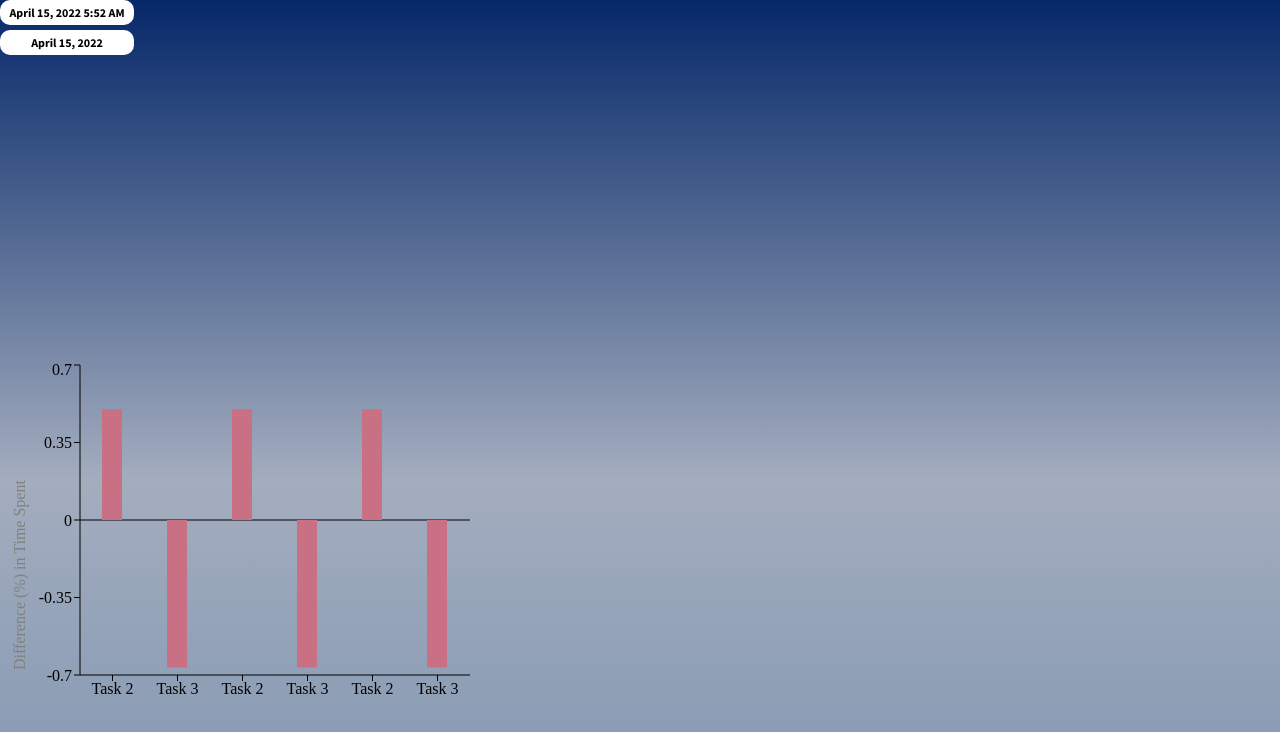
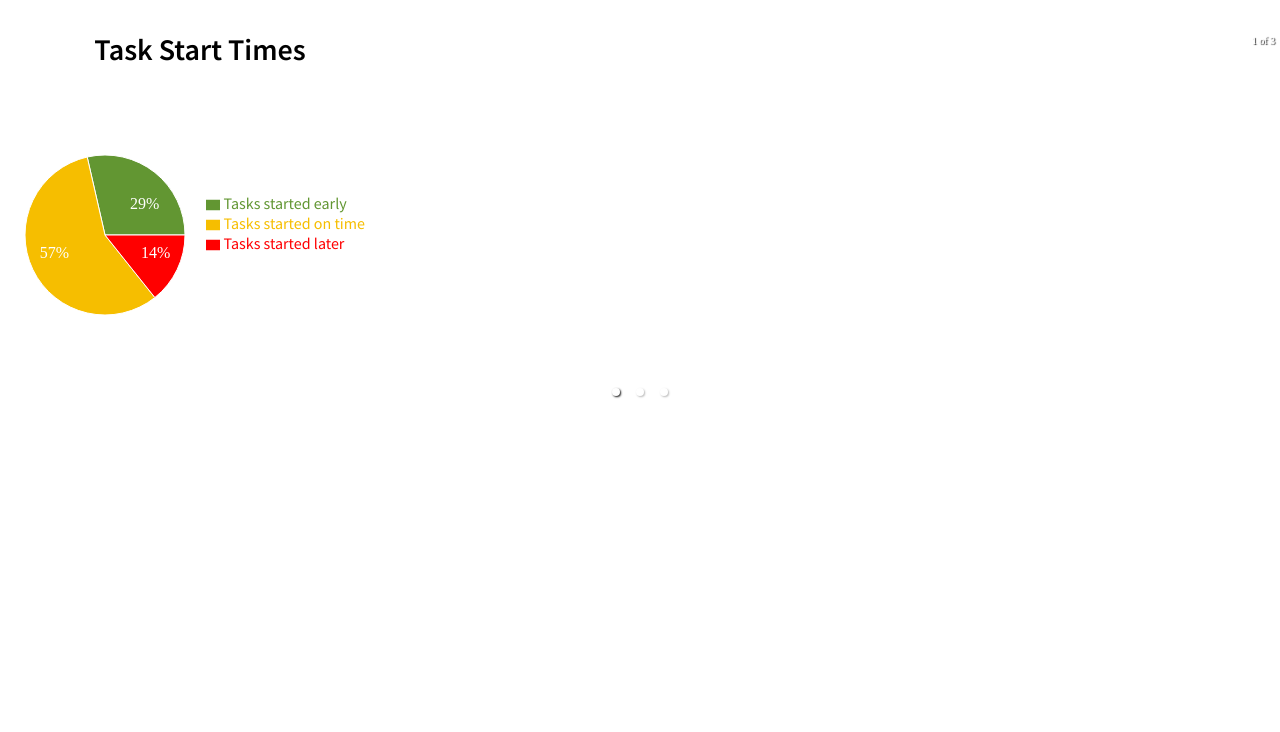
Before and after one commit to utmgdsc/UTimeManager, a React (Create React App) app in the folder client/: page /insights in a window 1280 px wide. Shown: the top 732 px of the page. Built offline with nearby package versions, Linux system fonts and the light colour scheme.

Commit message:
Complete TaskStatusChart (#37)
* Complete TaskStatusChart

* Resolve Complete TaskStatusChart PR Changes

* Update Carousel.js

* Update TaskStatusChart.js

Co-authored-by: Chris Lim <hello@hiimchrislim.co>

```diff
--- a/client/package.json
+++ b/client/package.json
@@ -15,6 +15,7 @@
     "react-datepicker": "^4.7.0",
     "react-dom": "^17.0.2",
     "react-icons": "^4.3.1",
+    "react-responsive-carousel": "^3.2.23",
     "react-router-dom": "6",
     "react-scripts": "5.0.0",
     "recharts": "^2.1.9",
--- a/client/src/App.js
+++ b/client/src/App.js
@@ -7,6 +7,7 @@ import CalendarPage from "./pages/CalendarPage/CalendarPage.js";
 import TaskHistoryPage from "./pages/TaskHistoryPage/TaskHistoryPage.js";
 import InsightsPage from "./pages/InsightsPage/InsightsPage.js";
 import TaskFormPage from "./pages/TaskFormPage/TaskFormPage.js";
+
 
 const App = () => {
   return (
--- /dev/null
+++ b/client/src/components/Carousel/Carousel.js
@@ -0,0 +1,111 @@
+import React from "react";
+import styles from "../Carousel/Carousel.module.css";
+import "react-responsive-carousel/lib/styles/carousel.min.css";
+import { Carousel } from "react-responsive-carousel";
+import TaskStatusChart from "../TaskStatusChart/TaskStatusChart";
+import PropTypes from "prop-types";
+
+export const InsightsCarousel = ({ taskData }) => {
+  const formatTasks = (sampleTaskData) => {
+    const startedTasks = {
+      early: [],
+      onTime: [],
+      late: [],
+    };
+
+    const endedTasks = {
+      early: [],
+      onTime: [],
+      late: [],
+    };
+
+    const summaryTasks = {
+      completed: [],
+      onGoing: [],
+      notStarted: [],
+    };
+
+    const totalTasks = sampleTaskData.length;
+
+    for (const task of sampleTaskData) {
+      const actualTime = Math.floor(task.startDate.getTime() / 60000);
+      const plannedTime = Math.floor(task.originalStartDate.getTime() / 60000);
+
+      const actualEndTime = Math.floor(task.endDate.getTime() / 60000);
+      const plannedEndTime = Math.floor(task.originalEndDate.getTime() / 60000);
+
+      if (actualTime === plannedTime) {
+        startedTasks.onTime.push(task);
+      } else if (actualTime < plannedTime - 5) {
+        startedTasks.early.push(task);
+      } else if (actualTime >= plannedTime + 5) {
+        startedTasks.late.push(task);
+      }
+
+      if (actualEndTime === plannedEndTime) {
+        endedTasks.onTime.push(task);
+      } else if (actualEndTime < plannedEndTime - 5) {
+        endedTasks.early.push(task);
+      } else if (actualEndTime >= plannedEndTime + 5) {
+        endedTasks.late.push(task);
+      }
+
+      if (task.taskStatus === "DONE") {
+        summaryTasks.completed.push(task);
+      } else if (task.taskStatus === "NOT STARTED") {
+        summaryTasks.notStarted.push(task);
+      } else {
+        summaryTasks.onGoing.push(task);
+      }
+    }
+
+    const earlyPercentageVal = (100 * startedTasks.early.length) / totalTasks;
+    const onTimePercentageVal = (100 * startedTasks.onTime.length) / totalTasks;
+    const latePercentageVal = (100 * startedTasks.late.length) / totalTasks;
+
+    const earlyEndedVal = (100 * endedTasks.early.length) / totalTasks;
+    const onTimeEndedVal = (100 * endedTasks.onTime.length) / totalTasks;
+    const lateEndedVal = (100 * endedTasks.late.length) / totalTasks;
+
+    const completedVal = (100 * summaryTasks.completed.length) / totalTasks;
+    const onGoingVal = (100 * summaryTasks.onGoing.length) / totalTasks;
+    const notStartedVal = (100 * summaryTasks.notStarted.length) / totalTasks;
+
+    const startedSummary = [
+      { name: "Tasks started early", value: earlyPercentageVal },
+      { name: "Tasks started on time", value: onTimePercentageVal },
+      { name: "Tasks started later", value: latePercentageVal },
+    ];
+
+    const endedSummary = [
+      { name: "Tasks ended early", value: earlyEndedVal },
+      { name: "Tasks ended on time", value: onTimeEndedVal },
+      { name: "Tasks ended later", value: lateEndedVal },
+    ];
+
+    const statusSummary = [
+      { name: "Completed Tasks", value: completedVal },
+      { name: "Ongoing Tasks", value: onGoingVal },
+      { name: "Not started Tasks", value: notStartedVal },
+    ];
+
+    return [startedSummary, endedSummary, statusSummary];
+  };
+
+  const [startedSummary, endedSummary, statusSummary] = formatTasks(taskData);
+
+  return (
+    <Carousel className={styles.mainSlide}>
+      <TaskStatusChart
+        tasksData={startedSummary}
+        chartHeader="Task Start Times"
+      />
+      <TaskStatusChart tasksData={endedSummary} chartHeader="Task End Times" />
+      <TaskStatusChart tasksData={statusSummary} chartHeader="Task Status" />
+    </Carousel>
+  );
+};
+
+InsightsCarousel.propTypes = {
+  taskData: PropTypes.arrayOf(PropTypes.object),
+};
--- /dev/null
+++ b/client/src/components/Carousel/Carousel.module.css
@@ -0,0 +1,3 @@
+.mainSlide {
+  padding-top: 30px;
+}
--- /dev/null
+++ b/client/src/components/TaskStatusChart/TaskStatusChart.js
@@ -0,0 +1,70 @@
+import React from "react";
+import styles from "./TaskStatusChart.module.css";
+import { PieChart, Pie, Cell, Legend } from "recharts";
+import { PropTypes } from "prop-types";
+
+const chartLabel = ({
+  cx,
+  cy,
+  midAngle,
+  innerRadius,
+  outerRadius,
+  percent,
+  index,
+}) => {
+  const RADIAN = Math.PI / 180;
+  const radius = innerRadius + (outerRadius - innerRadius) * 0.5;
+  const x = cx + radius * Math.cos(-midAngle * RADIAN);
+  const y = cy + radius * Math.sin(-midAngle * RADIAN);
+
+  return (
+    <text
+      x={x}
+      y={y}
+      fill="white"
+      textAnchor={x > cx ? "start" : "end"}
+      dominantBaseline="central"
+    >
+      {`${(percent * 100).toFixed(0)}%`}
+    </text>
+  );
+};
+
+const COLORS = ["#629632", "#F6BE00", "#FF0000"];
+
+export const TaskStatusChart = ({ tasksData, chartHeader }) => {
+  return (
+    <PieChart width={380} height={380}>
+      <Pie
+        data={tasksData}
+        cx={100}
+        cy={200}
+        labelLine={false}
+        label={chartLabel}
+        outerRadius={80}
+        fill="#8884d8"
+        dataKey="value"
+      >
+        {tasksData.map((entry, index) => (
+          <Cell key={`cell-${index}`} fill={COLORS[index % COLORS.length]} />
+        ))}
+      </Pie>
+      <text x={200} y={30} fill="black" textAnchor="middle">
+        <tspan className={styles.tspan}>{chartHeader}</tspan>
+      </text>
+      <Legend
+        verticalAlign="middle"
+        align="right"
+        layout="vertical"
+        wrapperStyle={{ fontFamily: "Source Sans Pro,  sans-serif" }}
+      />
+    </PieChart>
+  );
+};
+
+TaskStatusChart.propTypes = {
+  tasksData: PropTypes.arrayOf(PropTypes.object),
+  chartHeader: PropTypes.string.isRequired,
+};
+
+export default TaskStatusChart;
--- /dev/null
+++ b/client/src/components/TaskStatusChart/TaskStatusChart.module.css
@@ -0,0 +1,5 @@
+.tspan {
+  font-weight: 600;
+  font-family: "Source Sans Pro", sans-serif;
+  font-size: 1.875rem;
+}
--- a/client/src/pages/InsightsPage/InsightsPage.js
+++ b/client/src/pages/InsightsPage/InsightsPage.js
@@ -1,25 +1,24 @@
-import React, { useState } from "react";
+import React from "react";
+import TaskStatusChart from "../../components/TaskStatusChart/TaskStatusChart";
 import styles from "./InsightsPage.module.css";
-import { DateSelector } from "../../components/DateSelector/DateSelector.js";
-import { TaskDurationBarChart } from "../../components/TaskDurationBarChart/TaskDurationBarChart.js";
+import { InsightsCarousel } from "../../components/Carousel/Carousel";
 
-// helpers for sample -- to be removed later
+const InsightsPage = () => {
   const nHoursAhead = (nHours) => {
     const nextHour = new Date();
     nextHour.setTime(nextHour.getTime() + nHours * 60 * 60 * 1000);
     return nextHour;
   };
 
-// this simulates an API call response
   const sampleTaskData = [
     {
       title: "Task 1",
       description: "Task 1 description",
       startDate: new Date(),
       endDate: new Date(),
-    originalStartDate: new Date(),
+      originalStartDate: new Date(2018, 11, 24, 10),
       originalEndDate: new Date(),
-    taskStatus: "NOT STARTED", // only tasks that are done will shown in the bar graph
+      taskStatus: "NOT STARTED",
     },
     {
       title: "Task 2",
@@ -35,40 +34,40 @@ const sampleTaskData = [
       description: "Task 3 description",
       startDate: new Date(),
       endDate: nHoursAhead(1),
-    originalStartDate: new Date(),
+      originalStartDate: new Date(2022, 11, 24, 10),
       originalEndDate: nHoursAhead(3),
       taskStatus: "DONE",
     },
     {
-    title: "Task 2",
-    description: "Task 2 description",
+      title: "Task 4",
+      description: "Task 4 description",
+      startDate: new Date(),
+      endDate: nHoursAhead(5),
+      originalStartDate: new Date(2025, 11, 24, 10),
+      originalEndDate: nHoursAhead(2),
+      taskStatus: "DONE",
+    },
+    {
+      title: "Task 5",
+      description: "Task 5 description",
+      startDate: new Date(),
+      endDate: nHoursAhead(1),
+      originalStartDate: new Date(),
+      originalEndDate: nHoursAhead(3),
+      taskStatus: "On Going",
+    },
+    {
+      title: "Task 6",
+      description: "Task 6 description",
       startDate: new Date(),
       endDate: nHoursAhead(3),
       originalStartDate: new Date(),
       originalEndDate: nHoursAhead(2),
-    taskStatus: "DONE",
+      taskStatus: "On Going",
     },
     {
-    title: "Task 3",
-    description: "Task 3 description",
-    startDate: new Date(),
-    endDate: nHoursAhead(1),
-    originalStartDate: new Date(),
-    originalEndDate: nHoursAhead(3),
-    taskStatus: "DONE",
-  },
-  {
-    title: "Task 2",
-    description: "Task 2 description",
-    startDate: new Date(),
-    endDate: nHoursAhead(3),
-    originalStartDate: new Date(),
-    originalEndDate: nHoursAhead(2),
-    taskStatus: "DONE",
-  },
-  {
-    title: "Task 3",
-    description: "Task 3 description",
+      title: "Task 7",
+      description: "Task 7 description",
       startDate: new Date(),
       endDate: nHoursAhead(1),
       originalStartDate: new Date(),
@@ -77,35 +76,11 @@ const sampleTaskData = [
     },
   ];
 
-const InsightsPage = () => {
-  const [currDate1, setCurrDate1] = useState(new Date());
-  const [currDate2, setCurrDate2] = useState(new Date());
-
   return (
-    <div className={styles.bg}>
-      <DateSelector
-        showTime={true}
-        selectedDate={currDate1}
-        onDateChanged={(newDate) => {
-          setCurrDate1(newDate);
-          console.log(newDate);
-        }}
-      />
-      <DateSelector
-        showTime={false}
-        selectedDate={currDate2}
-        onDateChanged={(newDate) => {
-          setCurrDate2(newDate);
-          console.log(newDate);
-        }}
-      />
-      <div style={{ marginTop: "300px" }}>
-        <TaskDurationBarChart taskResponseData={sampleTaskData} />
-      </div>
+    <div>
+      <InsightsCarousel taskData={sampleTaskData} />
     </div>
   );
 };
 
-// note: the 300px margin is just for demonstration purposes
-// To see how the colors will look like against the lighter part of the gradient
 export default InsightsPage;
```
Also changed, not shown: 1 other file (tests, documents, lock files or other folders). Lines whose indentation alone changed are shown as unchanged.
